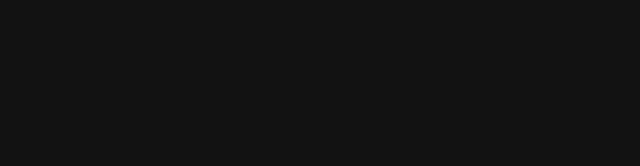
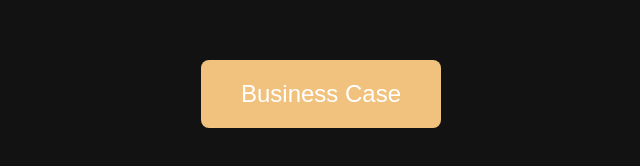
Before and after one commit to shivaling2212/DAA-PORTFOLIO, a plain HTML site: page businessCase.html in a window 1280 px wide. Shown: the whole page, without its empty margins (319-959 px from the left). Drawn offline with Linux system fonts and the light colour scheme.

Commit message:
Update businessCase.html

```diff
--- a/businessCase.html
+++ b/businessCase.html
@@ -115,7 +115,10 @@
 </head>
 <body>
 
-
+    <!-- Button to Show/Hide Business Case Section -->
+    <div class="button-container">
+        <button onclick="toggleSDGSection()">Business Case</button>
+    </div>
 
     <!-- Business Case and Relevant SDG Section -->
     <div id="sdg-section" class="sdg-section">
```
